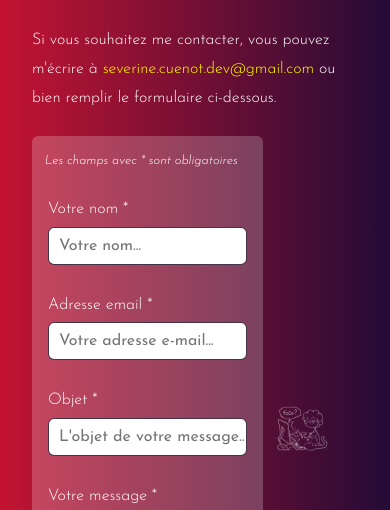
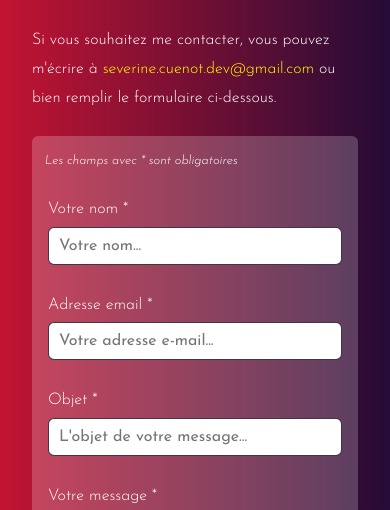
Before and after one commit to severine-cuenot/portfolio, a React app: page /contact in a window 390 px wide. Shown: the part 283-793 px from the top of the page. Built offline with nearby package versions, Linux system fonts and the light colour scheme; some packages are replaced by stand-ins of ours.

Commit message:
:hammer: fix : fixed CSS of contact page for mobile

```diff
--- a/src/pages/contact/style.scss
+++ b/src/pages/contact/style.scss
@@ -1,6 +1,6 @@
 @use '../../styles/vars';
 
-
+// FORM
 label {
   margin-bottom: 0.6em;
 }
@@ -29,6 +29,7 @@ textarea {
 .form {
   width:100%;
   margin: auto;
+  margin-bottom: 1em;
   display: flex;
   flex-direction: column;
   border-radius: vars.$btn-radius;
@@ -54,11 +55,18 @@ textarea {
     flex-direction: column;
   }
 }
+
+// ALL PAGE
 .contact {
   &__blocks {
       display: flex;
+      flex-direction: column;
+      @media (min-width: 768px) {
+      display: flex;
+      flex-direction: row;
       align-items: center;
       justify-content: space-between;
+      }
     }
   &__block--left {
     width: 100%;
@@ -80,6 +88,7 @@ textarea {
   }
   &__img-container {
     max-width: 80%;
+    margin: auto;
   @media (min-width: 768px) {
     max-width: 100%;
   }
```
